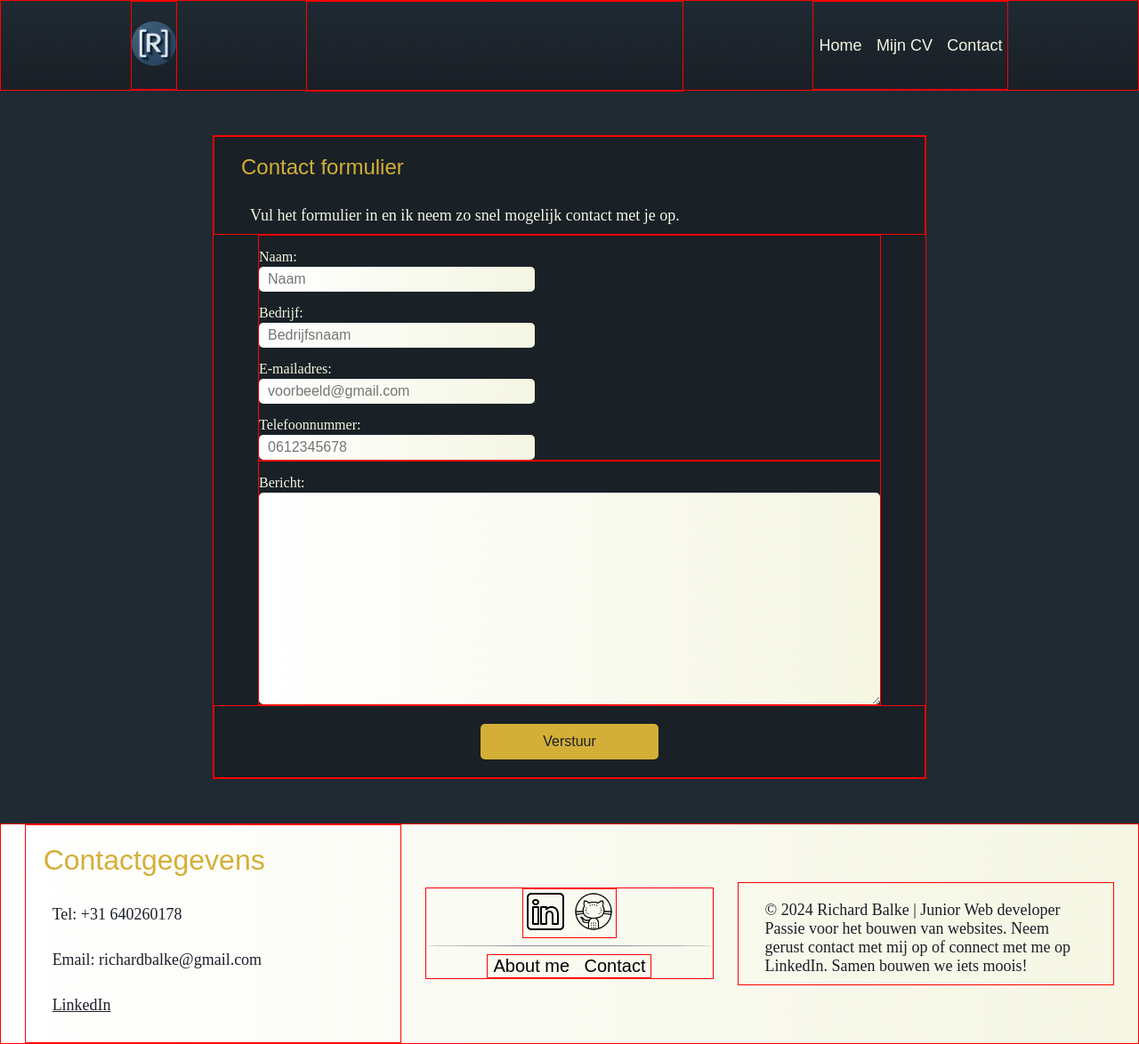
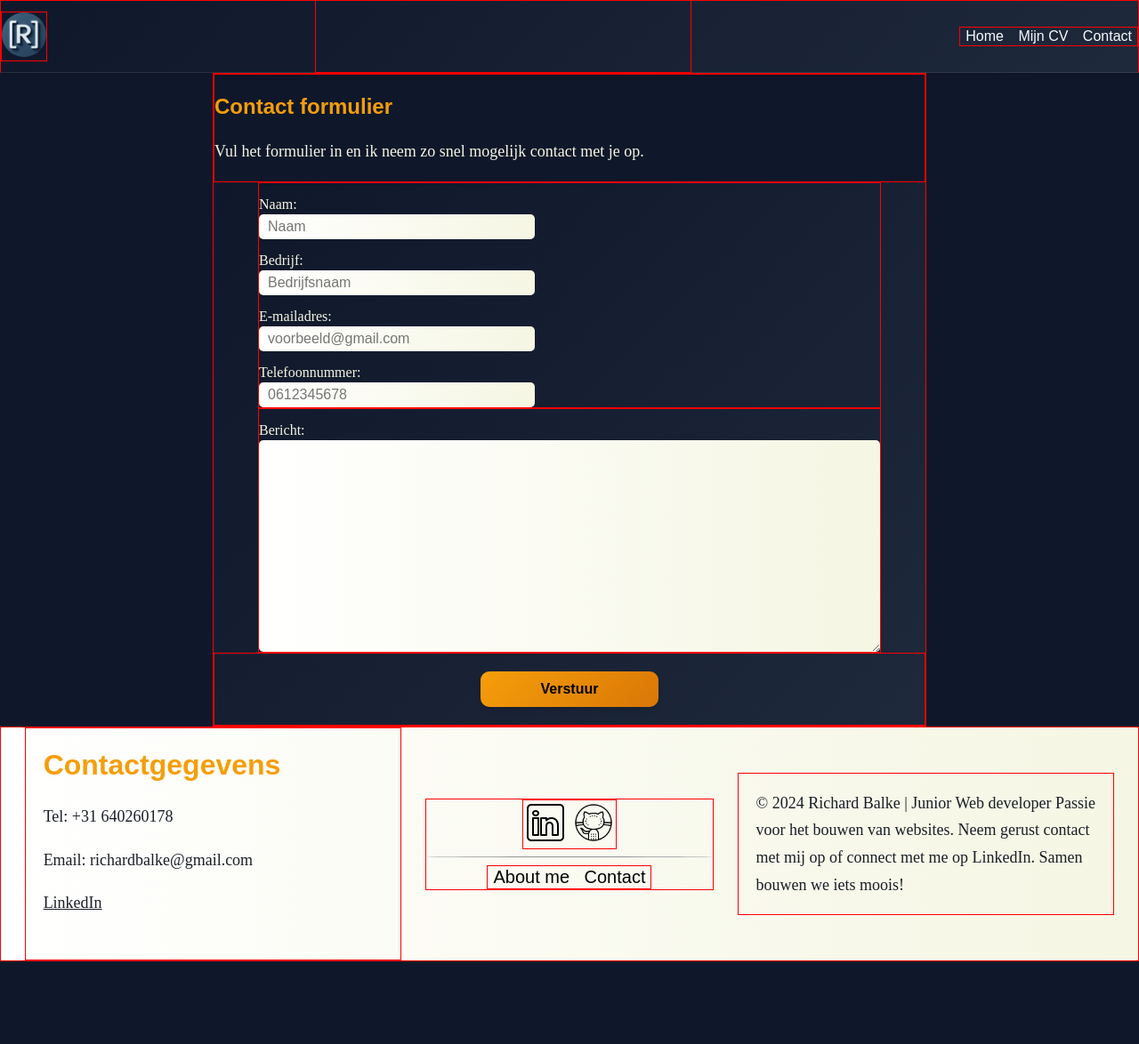
Before and after one commit to RichardBalke/html-portfolio, a PHP site: page /contact.php in a window 1280 px wide. Shown: the whole page at 89% size. After the commit the page ends 1081 px from the top, so only its background shows below. Run offline with PHP 8.4, Linux system fonts and the light colour scheme; some web fonts are replaced.

Commit message:
CSS changes

```diff
--- /dev/null
+++ b/CSS/contact.css
@@ -0,0 +1,4 @@
+#contact-Form-Container div h2,
+#contact-Form-Container div p {
+  margin: 20px 40px 0px 30px;
+}
--- a/CSS/style.css
+++ b/CSS/style.css
@@ -1,7 +1,51 @@
 :root {
-  --heading-colour: rgb(212, 175, 55);
-  --paragraph-colour: rgb(10, 15, 13);
-  --background-colour: rgb(32, 42, 50);
+/* Background and Color Variables */
+  --primary-color: #2563eb;
+  --secondary-color: #f59e0b;
+  --accent-color: #10b981;
+  --dark-bg: #0f172a;
+  --medium-bg: #1e293b;
+  --light-bg: #f8fafc;
+  --text-primary-dark: #0f172a;
+  --text-secondary-dark: #64748b;
+  --text-light: #f8fafc;
+
+  /* Shadows */
+  --shadow-sm: 0 1px 2px 0 rgb(0 0 0 / 0.05);
+  --shadow-md: 0 4px 6px -1px rgb(0 0 0 / 0.1);
+  --shadow-lg: 0 10px 15px -3px rgb(0 0 0 / 0.1);
+  --shadow-xl: 0 20px 25px -5px rgb(0 0 0 / 0.1);
+
+  /* Legacy support - gradually replace these */
+  --heading1-colour: var(--secondary-color);
+  --heading2-colour: var(--text-light);
+  --heading3-colour: var(--text-light);
+  --heading4-colour: var(--text-light);
+  --paragraph-dark-colour: var(--text-primary);
+  --paragraph-light-colour: var(--text-light);
+  --paragraph-text-align: center;
+  --paragraph-text-shadow: 0px 1px 1px black;
+  --background-colour: var(--dark-bg);
+
+  /* Button styling */
+  --button-background-color: var(--secondary-color);
+  --button-margin: 20px;
+  --button-color: var(--text-primary);
+  --button-font-size: 16px;
+  --button-width: 200px;
+  --button-height: 40px;
+  --button-cursor: pointer;
+  --button-border: none;
+  --button-border-radius: 10px;
+
+  /* Form styling */
+  --form-display: flex;
+  --form-flex-direction: column;
+  --form-max-width: 800px;
+  --form-margin: auto;
+  --form-bg-direction: 135deg;
+  --form-bg-start: var(--dark-bg);
+  --form-bg-end: var(--medium-bg);
 }
 
 body {
@@ -23,15 +67,17 @@ h5,
 nav,
 table * {
   font-family: "Averia Sans Libre", sans-serif;
-  color: var(--heading-colour) !important;
-  font-weight: 400;
+  color: var(--heading1-colour) !important;
+  font-weight: 600;
+  line-height: 1.3;
 }
 
 p {
   font-family: "Lora", serif;
   color: var(--paragraph-colour);
-  padding: 10px;
   font-size: 18px;
+  line-height: 1.7;
+  font-weight: 400;
 }
 
 div {
@@ -41,13 +87,13 @@ div {
 /* Header and Footer styling */
 .hf-container {
   display: flex;
-  background-image: linear-gradient(
-    to bottom,
-    rgb(32, 42, 50),
-    rgb(25, 31, 38)
-  );
-  height: 100px;
-  justify-content: space-evenly;
+  background: linear-gradient(135deg, var(--dark-bg), var(--medium-bg));
+  height: 80px;
+  justify-content: space-between;
+  align-items: center;
+  backdrop-filter: blur(10px);
+  border-bottom: 1px solid rgba(255, 255, 255, 0.1);
+  box-shadow: var(--shadow-md);
 }
 
 .hf-container.sticky {
@@ -56,6 +102,8 @@ div {
   left: 0;
   right: 0;
   z-index: 1000;
+  background: rgba(15, 23, 42, 0.95);
+  backdrop-filter: blur(20px);
 }
 
 .nav-container {
@@ -68,8 +116,11 @@ div {
   background: none;
   border: none;
   cursor: pointer;
-  color: rgb(245, 246, 227);
-  font-size: 18px;
+  color: var(--text-light);
+  font-size: 16px;
+  font-weight: 500;
+  border-radius: var(--radius-button);
+  position: relative;
 }
 
 .footer-container {
@@ -157,28 +208,37 @@ footer hr {
   }
 }
 
+/* Index page styles */
+#title-paragraph {
+  color: var(--paragraph-light-colour);
+  margin: 10px 10% 0px 10%;
+  text-align: center;
+  text-shadow: 0px 1px 1px black;
+}
+
+/* About page styles */
+#aboutme-Text-Container p {
+  color: var(--paragraph-light-colour);
+  margin-right: 30px;
+}
+
 /* Contact page styles */
 #contact-Form-Container {
-  display: flex;
-  flex-direction: column;
-  max-width: 800px;
-  margin: auto;
-  margin-bottom: 50px;
-  margin-top: 50px;
-  background-color: rgba(11, 10, 10, 0.31);
-}
-
-#contact-Form-Container div h2,
-#contact-Form-Container div p {
-  margin: 20px 40px 0px 30px;
+  display: var(--form-display);
+  flex-direction: var(--form-flex-direction);
+  max-width: var(--form-max-width);
+  margin: var(--form-margin);
+  margin-bottom: var(--form-margin-bottom);
+  margin-top: var(--form-margin-top);
 }
 
 #contact-Form-Container div p {
   color: rgb(245, 246, 227);
 }
 
-form {
+.form {
   width: 100%;
+  background: linear-gradient(var(--form-bg-direction), var(--form-bg-start), var(--form-bg-end));
 }
 
 #form-Input input {
@@ -220,137 +280,24 @@ form textarea:focus {
   justify-content: center;
 }
 
-.button-layout {
-  margin: 20px 0px 20px 0px;
-  background-color: rgb(212, 175, 55);
-  color: rgb(26, 31, 39);
-  font-size: 16px;
-  width: 200px;
-  height: 40px;
-  cursor: pointer;
-  border: none;
-  border-radius: 5px;
+.button {
+  margin: var(--button-margin);
+  background: linear-gradient(135deg, var(--button-background-color), #d97706);
+  color: var(--button-color);
+  font-size: var(--button-font-size);
+  font-weight: 600;
+  width: var(--button-width);
+  height: var(--button-height);
+  cursor: var(--button-cursor);
+  border: var(--button-border);
+  border-radius: var(--button-border-radius);
+  box-shadow: var(--shadow-md);
+  position: relative;
+  overflow: hidden;
 }
 
-/* About me page styles */
-#aboutme-Container {
-  max-width: 1080px;
-  justify-content: center;
-  margin: auto;
+.button:hover {
+  transform: translateY(-2px);
+  box-shadow: var(--shadow-lg);
+  background: linear-gradient(135deg, #d97706, var(--button-background-color));
 }
-
-.aboutme-Content-Container {
-  display: flex;
-  flex-direction: row;
-  background: linear-gradient(45deg, rgb(2, 4, 9), rgb(37, 50, 100));
-}
-
-#aboutme-Img {
-  height: auto;
-  width: 220px;
-  margin-bottom: -4px;
-}
-
-#aboutme-Text-Container {
-  width: 840px;
-}
-
-#aboutme-Text-Container p {
-  color: rgb(245, 246, 227) !important;
-  margin-right: 30px;
-}
-
-.personalia-Container *,
-td {
-  color: rgb(245, 246, 227);
-}
-
-.vaardigheden-Container * {
-  color: rgb(26, 31, 39) !important;
-}
-
-.skills-Table-Box-Filled {
-  background-image: linear-gradient(
-    to right,
-    rgb(219, 197, 152),
-    rgb(212, 175, 55)
-  );
-  width: 100px;
-  border-radius: 10px;
-}
-
-.skills-Table-Box-Empty {
-  background-color: grey;
-  opacity: 30%;
-  width: 100px;
-  border-radius: 10px;
-}
-
-#info-Container {
-  display: flex;
-  flex-direction: row;
-  margin: auto;
-}
-
-.personalia-Container {
-  width: 100%;
-  border-right: 2px solid rgb(245, 246, 227);
-  background-color: rgba(11, 10, 10, 0.31);
-  padding: 10px 0px;
-}
-
-.vaardigheden-Container {
-  display: flex;
-  flex-direction: column;
-  background-image: linear-gradient(to right, white, rgb(245, 246, 227));
-}
-
-h2,
-h3,
-p,
-table {
-  margin: 10px 20px 0px 20px;
-}
-
-td hr {
-  width: 90px;
-  height: 3px;
-  background-color: rgb(26, 31, 39);
-}
-
-.aboutme-Content p span {
-  background-color: rgb(212, 175, 55);
-  color: rgb(245, 246, 227) !important;
-}
-.aboutme-Content p i {
-  color: rgb(212, 175, 55) !important;
-}
-
-tr th {
-  font-size: 20px;
-}
-
-@media (max-width: 700px) {
-  #aboutme-Container * {
-    max-width: 500px;
-    margin: 0% auto 0% auto;
-  }
-
-  .aboutme-Content-Container,
-  #info-Container {
-    display: flex;
-    flex-direction: column;
-    margin: auto;
-  }
-
-  #aboutme-Text-Container {
-    width: auto;
-  }
-
-  h1,
-  h2,
-  h3,
-  p {
-    margin: 0px 10px 0px 10px !important;
-  }
-}
--- a/JavaScript/script.js
+++ b/JavaScript/script.js
@@ -48,19 +48,14 @@ document.addEventListener("DOMContentLoaded", () => {
   }
 });
 
-document.getElementById("home-button").addEventListener("click", function () {
-  window.location.href = "/index.php";
+document
+.getElementById("skills_text_show")
+.addEventListener("click", function () {
+  const skillsTextContainer = document.querySelector("#skills-text-container");
+  const skillsButton = document.querySelector("#skills_text_show");
+  skillsTextContainer.classList.add("show");
+  skillsButton.classList.add("hide");
 });
-
-document.getElementById("about-button").addEventListener("click", function () {
-  window.location.href = "/about.html";
-});
-
-document
-  .getElementById("contact-button")
-  .addEventListener("click", function () {
-    window.location.href = "/contact.php";
-  });
 
 // Portfolio button in de header-navbar
 // document
--- a/about.html
+++ b/about.html
@@ -4,8 +4,7 @@
 <head>
   <meta charset="UTF-8" />
   <meta name="viewport" content="width=device-width, initial-scale=1.0" />
-  <link rel="stylesheet" href="/CSS/h&f_styles.css" />
-  <link rel="stylesheet" href="/CSS/aboutme_styles.css" />
+  <link rel="stylesheet" href="/CSS/aboutme.css" />
   <link rel="preconnect" href="https://fonts.googleapis.com" />
 
   <link
@@ -69,7 +68,7 @@
               Bachelor's degree <br />
               Lichamelijke opvoeding
             </p>
-            <p>2015-2022</p>
+            <p>2017-2022</p>
             <br />
             <h3>ROC van Amsterdam</h3>
             <p>
--- a/contact.php
+++ b/contact.php
@@ -30,7 +30,7 @@ $translator = init_translator();
         <h2>Contact formulier</h2>
         <p id="form-paragraph">Vul het formulier in en ik neem zo snel mogelijk contact met je op.</p>
       </div>
-      <form method="POST" action="/Email_handler/send_email.php" id="contact-Form">
+      <form class="form" method="POST" action="/Email_handler/send_email.php" id="contact-Form">
 
         <div id="form-Input">
           <label for="Naam">Naam:</label>
@@ -62,7 +62,7 @@ $translator = init_translator();
         </div>
 
         <div id="contact-Button-Container">
-          <button class="button-layout" type="submit" name="form_button" value="send_data">Verstuur</button>
+          <button class="button" type="submit" name="form_button" value="send_data">Verstuur</button>
         </div>
       </form>
     </div>
```
Also changed, not shown: CSS/aboutme.css (added, +122 -0 lines), CSS/index.css (renamed from CSS/index_styles.css, +117 -44 lines), index.php (+9 -8 lines).
